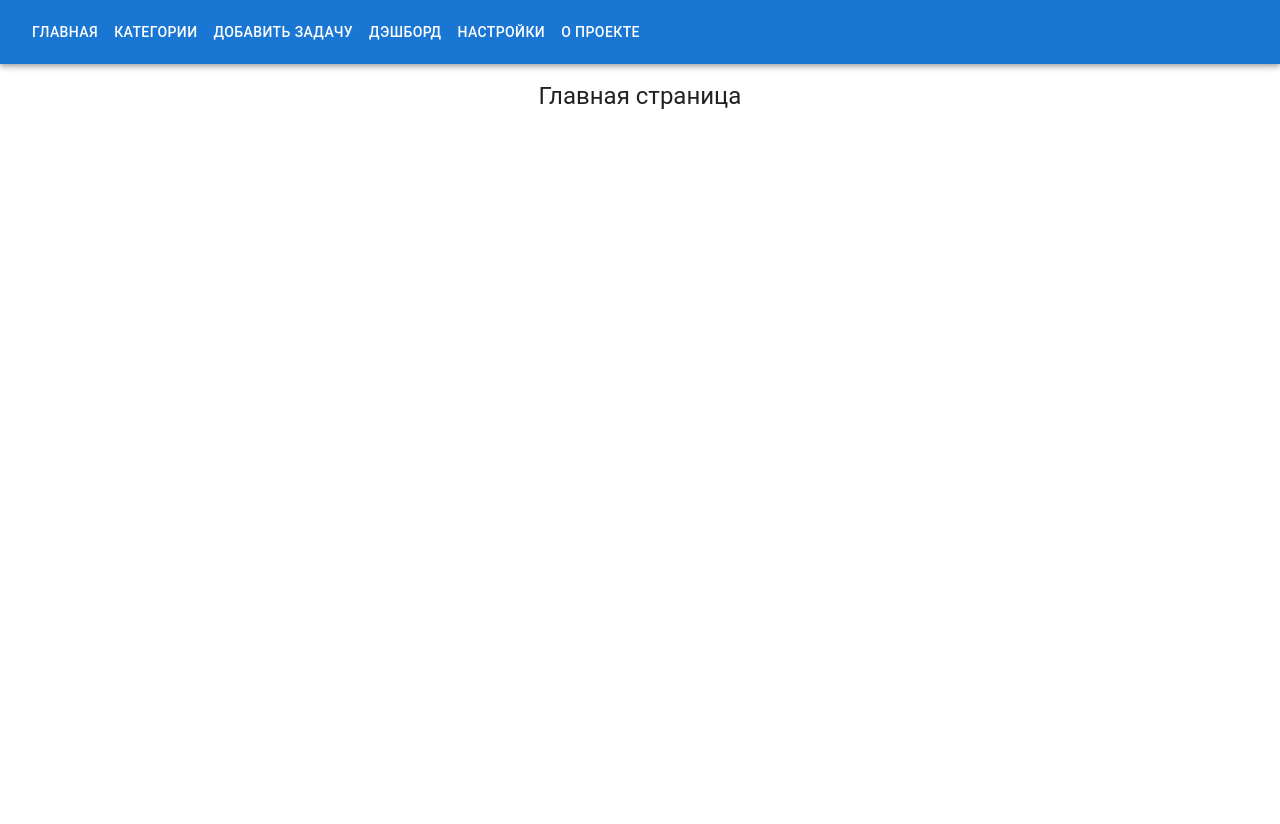
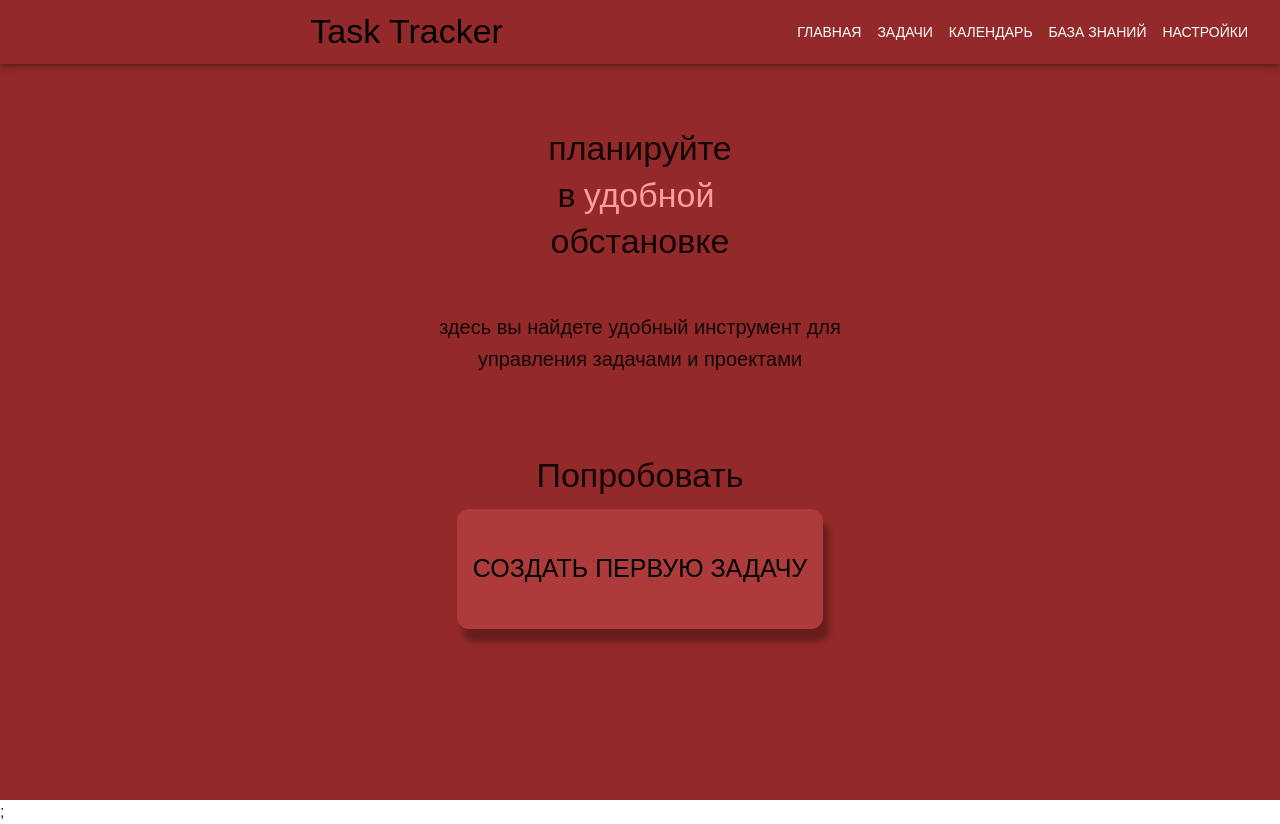
Before and after one commit to Alexer139/task-tracker, a React (Vite) app: page / in a window 1280 px wide. Before the commit the page ends 800 px from the top, so only its background shows below. Built offline with nearby package versions, Linux system fonts and the light colour scheme.

Commit message:
aand again

```diff
--- a/index.html
+++ b/index.html
@@ -3,6 +3,7 @@
   <head>
     <meta charset="UTF-8" />
     <link rel="icon" type="image/svg+xml" href="/vite.svg" />
+    <link rel="stylesheet" href="index.css">
     <meta name="viewport" content="width=device-width, initial-scale=1.0" />
     <title>Task tracker</title>
   </head>
--- a/src/App.jsx
+++ b/src/App.jsx
@@ -1,29 +1,27 @@
 import { Routes, Route } from "react-router-dom";
 import Home from "./pages/Home";
-import Categories from "./pages/Categories";
-import AddTask from "./pages/AddTask";
-import Dashboard from "./pages/Dashboard";
+import Tasks from "./pages/Tasks";
+import Calendar from "./pages/Calendar";
+import KnowledgeBase from "./pages/KnowledgeBase";
 import Settings from "./pages/Settings";
-import About from "./pages/About";
 import Navbar from "./components/Navbar";
-import { CssBaseline, Container } from "@mui/material";
+import { CssBaseline, Container, Box } from "@mui/material";
 
 function App() {
   return (
-    <>
+    <Box sx={{ bgcolor: '#942929', minHeight: '100vh' }}>
       <CssBaseline />
       <Navbar />
       <Container maxWidth="sm">
         <Routes>
           <Route path="/" element={<Home />} />
-          <Route path="/categories" element={<Categories />} />
-          <Route path="/add-task" element={<AddTask />} />
-          <Route path="/dashboard" element={<Dashboard />} />
+          <Route path="/tasks" element={<Tasks />} />
+          <Route path="/calendar" element={<Calendar />} />
+          <Route path="/knowledge-base" element={<KnowledgeBase />} />
           <Route path="/settings" element={<Settings />} />
-          <Route path="/about" element={<About />} />
         </Routes>
       </Container>
-    </>
+    </Box>
   );
 }
 
--- a/src/components/Navbar.jsx
+++ b/src/components/Navbar.jsx
@@ -1,5 +1,5 @@
 import { Link } from "react-router-dom";
-import { AppBar, Toolbar, Button, IconButton, Drawer, List, ListItem, ListItemText } from "@mui/material";
+import { AppBar, Toolbar, Button, IconButton, Drawer, List, ListItem, ListItemText, Typography } from "@mui/material";
 import MenuIcon from "@mui/icons-material/Menu";
 import { useState } from "react";
 
@@ -7,39 +7,44 @@ function Navbar() {
   const [open, setOpen] = useState(false);
   return (
     <>
-      <AppBar position="static" sx={{ display: { xs: 'block', sm: 'flex' } }}>
+      <AppBar position="static" sx={{ display: { xs: 'block', sm: 'flex' }, bgcolor: '#942929' }}>
         <Toolbar>
           <IconButton edge="start" color="inherit" aria-label="menu" onClick={() => setOpen(true)} sx={{ display: { sm: 'none' } }}>
-            <MenuIcon />
+            <img src="/logo.svg" alt="Menu" style={{ width: 90, height: 40 }} />
           </IconButton>
+          <Typography variant="h4" sx={{ flexGrow: 1, textAlign: 'center', color: 'black'}}>Task Tracker</Typography>
           <Button color="inherit" component={Link} to="/" sx={{ display: { xs: 'none', sm: 'block' } }}>Главная</Button>
-          <Button color="inherit" component={Link} to="/categories" sx={{ display: { xs: 'none', sm: 'block' } }}>Категории</Button>
-          <Button color="inherit" component={Link} to="/add-task" sx={{ display: { xs: 'none', sm: 'block' } }}>Добавить задачу</Button>
-          <Button color="inherit" component={Link} to="/dashboard" sx={{ display: { xs: 'none', sm: 'block' } }}>Дэшборд</Button>
+          <Button color="inherit" component={Link} to="/tasks" sx={{ display: { xs: 'none', sm: 'block' } }}>Задачи</Button>
+          <Button color="inherit" component={Link} to="/calendar" sx={{ display: { xs: 'none', sm: 'block' } }}>Календарь</Button>
+          <Button color="inherit" component={Link} to="/knowledge-base" sx={{ display: { xs: 'none', sm: 'block' } }}>База знаний</Button>
           <Button color="inherit" component={Link} to="/settings" sx={{ display: { xs: 'none', sm: 'block' } }}>Настройки</Button>
-          <Button color="inherit" component={Link} to="/about" sx={{ display: { xs: 'none', sm: 'block' } }}>О проекте</Button>
         </Toolbar>
       </AppBar>
-      <Drawer anchor="left" open={open} onClose={() => setOpen(false)}>
+      <Drawer
+        anchor="left"
+        open={open}
+        onClose={() => setOpen(false)}
+        PaperProps={{ sx: {
+          width: 180,
+          bgcolor: 'rgb(177, 48, 48)',
+          height: 'auto',
+          maxHeight: '400px',
+          borderRadius: '0 0 10px 0',
+          transition: 'all 0.3s ease-in-out'
+              } }}
+      >
         <List>
-          <ListItem component={Link} to="/" onClick={() => setOpen(false)}>
-            <ListItemText primary="Главная" />
-          </ListItem>
-          <ListItem component={Link} to="/categories" onClick={() => setOpen(false)}>
-            <ListItemText primary="Категории" />
-          </ListItem>
-          <ListItem component={Link} to="/add-task" onClick={() => setOpen(false)}>
-            <ListItemText primary="Добавить задачу" />
-          </ListItem>
-          <ListItem component={Link} to="/dashboard" onClick={() => setOpen(false)}>
-            <ListItemText primary="Дэшборд" />
-          </ListItem>
-          <ListItem component={Link} to="/settings" onClick={() => setOpen(false)}>
-            <ListItemText primary="Настройки" />
-          </ListItem>
-          <ListItem component={Link} to="/about" onClick={() => setOpen(false)}>
-            <ListItemText primary="О проекте" />
-          </ListItem>
+          {[
+            { text: "Главная", path: "/" },
+            { text: "Задачи", path: "/tasks" },
+            { text: "Календарь", path: "/calendar" },
+            { text: "База знаний", path: "/knowledge-base" },
+            { text: "Настройки", path: "/settings" }
+          ].map(({ text, path }) => (
+              <ListItem key={text} component={Link} to={path} onClick={() => setOpen(false)} sx={{ color: 'black', textDecoration: 'none' }}>
+              <ListItemText primary={<Typography variant="h5">{text}</Typography>} />
+              </ListItem>
+          ))}
         </List>
       </Drawer>
     </>
--- a/src/components/TaskItem.jsx
+++ b/src/components/TaskItem.jsx
@@ -3,7 +3,7 @@ import { Card, CardContent, Typography } from "@mui/material";
 
 function TaskItem({ title, description }) {
   return (
-    <Card sx={{ marginBottom: 2, maxWidth: '100%', boxShadow: 3 }}>
+    <Card sx={{ marginBottom: 2, maxWidth: '100%', boxShadow: 3, bgcolor: 'red' }}>
       <CardContent>
         <Typography variant="h6" sx={{ wordWrap: 'break-word' }}>{title}</Typography>
         <Typography variant="body2" color="text.secondary" sx={{ wordWrap: 'break-word' }}>
--- a/src/main.jsx
+++ b/src/main.jsx
@@ -3,11 +3,15 @@ import ReactDOM from "react-dom/client";
 import { BrowserRouter } from "react-router-dom";
 import App from "./App";
 import "./index.css";
+import { ThemeProvider } from "@mui/material/styles";
+import theme from "./theme";
 
 ReactDOM.createRoot(document.getElementById("root")).render(
   <React.StrictMode>
     <BrowserRouter>
-      <App />
+      <ThemeProvider theme={theme}>
+        <App />
+      </ThemeProvider>;
     </BrowserRouter>
   </React.StrictMode>
 );
--- a/src/pages/AddTask.jsx
+++ /dev/null
@@ -1,7 +0,0 @@
-import React from "react";
-import { Typography } from "@mui/material";
-
-function AddTask() {
-  return <Typography variant="h4">Добавить задачу</Typography>;
-}
-export default AddTask;
--- a/src/pages/Categories.jsx
+++ b/src/pages/Calendar.jsx
@@ -1,7 +1,7 @@
 import React from "react";
 import { Typography } from "@mui/material";
 
-function Categories() {
+function Calendar() {
   return <Typography variant="h4">Категории задач</Typography>;
 }
-export default Categories;
+export default Calendar;
--- a/src/pages/Dashboard.jsx
+++ /dev/null
@@ -1,7 +0,0 @@
-import React from "react";
-import { Typography } from "@mui/material";
-
-function Dashboard() {
-  return <Typography variant="h4">Дэшборд</Typography>;
-}
-export default Dashboard;
--- a/src/pages/Home.jsx
+++ b/src/pages/Home.jsx
@@ -1,11 +1,49 @@
 import React from "react";
-import { Typography, Box } from "@mui/material";
+import { Typography, Box, Button } from "@mui/material";
 
 function Home() {
   return (
-    <Box sx={{ p: 2, textAlign: 'center' }}>
-      <Typography variant="h5">Главная страница</Typography>
+    <Box sx={{ p: 3, textAlign: 'center', mt: -5 }}>
+      <Typography variant="h4" component="div" sx={{
+        whiteSpace: 'pre-line',
+        p: 10,
+        }}>
+        планируйте в
+        <Typography
+        component="span"
+        sx={{ color: '#FF9D9D', fontSize: 34, p: 1}}
+        >
+        удобной
+        </Typography> обстановке
+      </Typography>
+
+      <Typography component="div" variant="h6" sx={{
+        mt: -4
+      }}>
+        здесь вы найдете удобный инструмент для управления задачами и проектами
+      </Typography>
+
+      <Box sx={{ mt: 10 }}>
+        <Typography variant="h4" gutterBottom>
+          Попробовать
+        </Typography>
+        <Button
+          variant="contained"
+          sx={{
+            height: 120,
+            borderRadius: 3,
+            boxShadow: '6px 13px 6px rgba(0, 0, 0, 0.3)',
+            bgcolor: 'rgba(174, 59, 59, 1)',
+            color: 'black',
+            fontSize: 25,
+            '&:hover': { bgcolor: 'rgb(104, 27, 27)' }
+          }}
+        >
+          Создать первую задачу
+        </Button>
+      </Box>
     </Box>
   );
 }
+
 export default Home;
--- /dev/null
+++ b/src/pages/KnowledgeBase.jsx
@@ -0,0 +1,7 @@
+import React from "react";
+import { Typography } from "@mui/material";
+
+function KnowledgeBase() {
+  return <Typography variant="h4">Календарь</Typography>;
+}
+export default KnowledgeBase;
--- a/src/pages/About.jsx
+++ b/src/pages/Tasks.jsx
@@ -1,7 +1,7 @@
 import React from "react";
 import { Typography } from "@mui/material";
 
-function About() {
+function Tasks() {
   return <Typography variant="h4">О проекте</Typography>;
 }
-export default About;
+export default Tasks;
--- /dev/null
+++ b/src/theme.js
@@ -0,0 +1,9 @@
+import { createTheme } from "@mui/material/styles";
+
+const theme = createTheme({
+  typography: {
+    fontFamily: "sans-serif",
+  },
+});
+
+export default theme;
```
Also changed, not shown: public/logo.svg (added).
